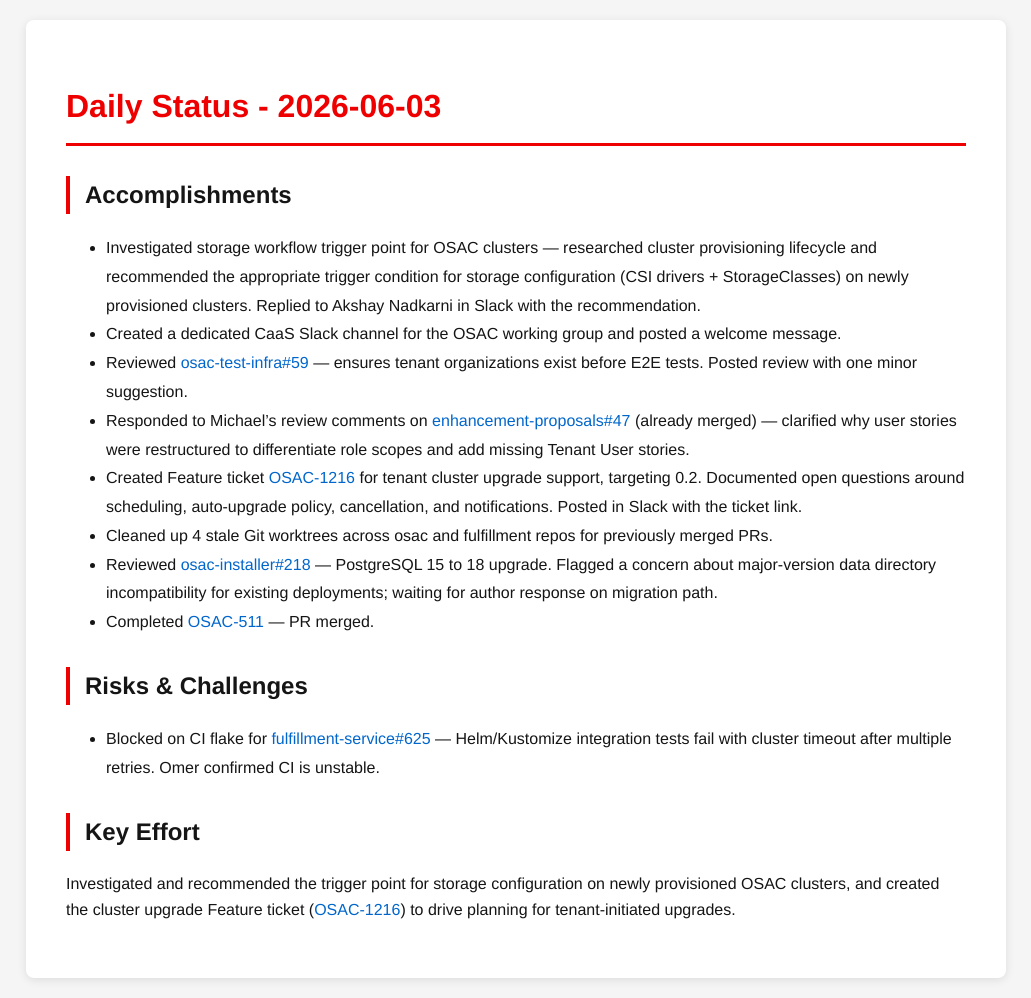
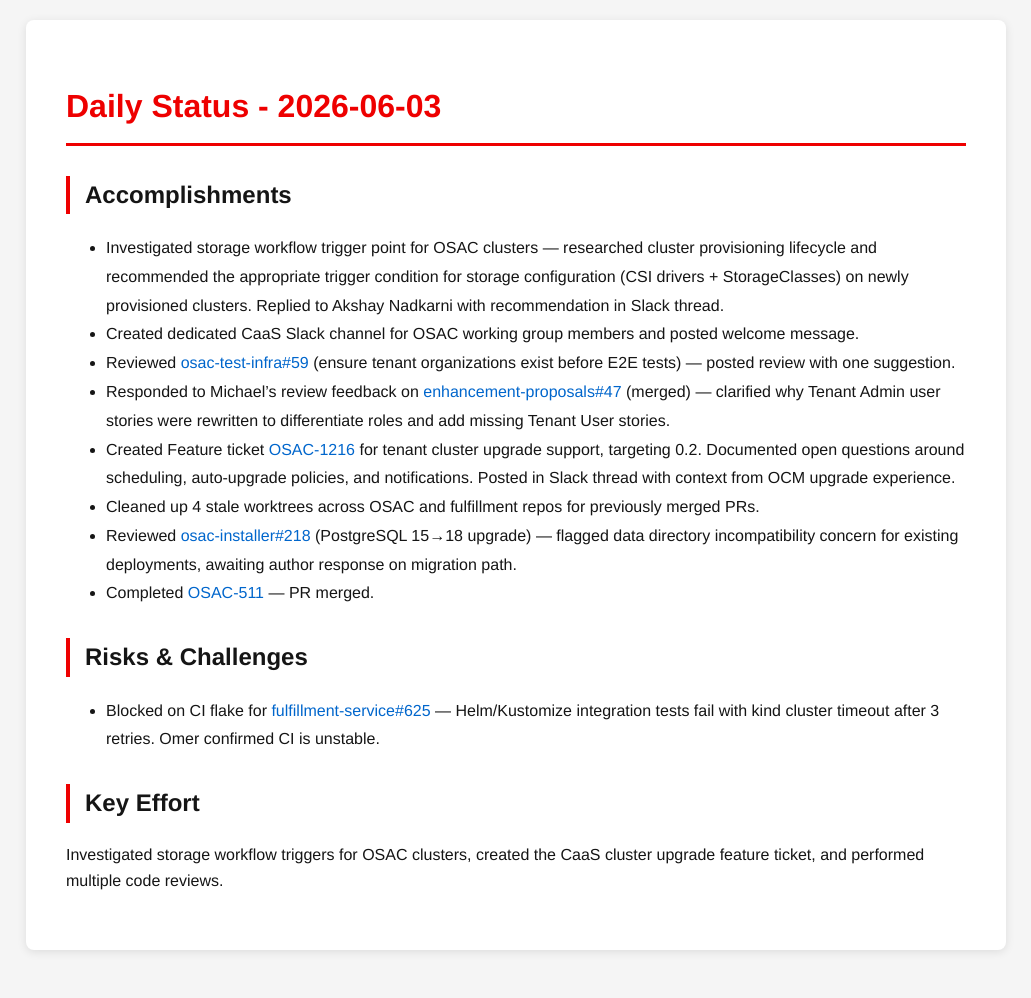
Before and after one commit to tzvatot/daily-status, a Jekyll site: the page built from 2026-06-03.md, in a window 1280 px wide. Shown: the whole page, without its empty margins (124-1155 px from the left). Built offline with Jekyll 4.4.1, drawn with Linux system fonts in a browser that asks for light colours; after the commit the page ends 970 px from its top, so only the background shows below that.

Commit message:
Daily status update - 2026-06-03

```diff
--- a/2026-06-03.md
+++ b/2026-06-03.md
@@ -7,17 +7,17 @@ date: 2026-06-03
 # Daily Status - 2026-06-03
 
 ## Accomplishments
-- Investigated storage workflow trigger point for OSAC clusters — researched cluster provisioning lifecycle and recommended the appropriate trigger condition for storage configuration (CSI drivers + StorageClasses) on newly provisioned clusters. Replied to Akshay Nadkarni in Slack with the recommendation.
-- Created a dedicated CaaS Slack channel for the OSAC working group and posted a welcome message.
-- Reviewed [osac-test-infra#59](https://github.com/osac-project/osac-test-infra/pull/59) — ensures tenant organizations exist before E2E tests. Posted review with one minor suggestion.
-- Responded to Michael's review comments on [enhancement-proposals#47](https://github.com/osac-project/enhancement-proposals/pull/47) (already merged) — clarified why user stories were restructured to differentiate role scopes and add missing Tenant User stories.
-- Created Feature ticket [OSAC-1216](https://redhat.atlassian.net/browse/OSAC-1216) for tenant cluster upgrade support, targeting 0.2. Documented open questions around scheduling, auto-upgrade policy, cancellation, and notifications. Posted in Slack with the ticket link.
-- Cleaned up 4 stale Git worktrees across osac and fulfillment repos for previously merged PRs.
-- Reviewed [osac-installer#218](https://github.com/osac-project/osac-installer/pull/218) — PostgreSQL 15 to 18 upgrade. Flagged a concern about major-version data directory incompatibility for existing deployments; waiting for author response on migration path.
+- Investigated storage workflow trigger point for OSAC clusters — researched cluster provisioning lifecycle and recommended the appropriate trigger condition for storage configuration (CSI drivers + StorageClasses) on newly provisioned clusters. Replied to Akshay Nadkarni with recommendation in Slack thread.
+- Created dedicated CaaS Slack channel for OSAC working group members and posted welcome message.
+- Reviewed [osac-test-infra#59](https://github.com/osac-project/osac-test-infra/pull/59) (ensure tenant organizations exist before E2E tests) — posted review with one suggestion.
+- Responded to Michael's review feedback on [enhancement-proposals#47](https://github.com/osac-project/enhancement-proposals/pull/47) (merged) — clarified why Tenant Admin user stories were rewritten to differentiate roles and add missing Tenant User stories.
+- Created Feature ticket [OSAC-1216](https://redhat.atlassian.net/browse/OSAC-1216) for tenant cluster upgrade support, targeting 0.2. Documented open questions around scheduling, auto-upgrade policies, and notifications. Posted in Slack thread with context from OCM upgrade experience.
+- Cleaned up 4 stale worktrees across OSAC and fulfillment repos for previously merged PRs.
+- Reviewed [osac-installer#218](https://github.com/osac-project/osac-installer/pull/218) (PostgreSQL 15→18 upgrade) — flagged data directory incompatibility concern for existing deployments, awaiting author response on migration path.
 - Completed [OSAC-511](https://redhat.atlassian.net/browse/OSAC-511) — PR merged.
 
 ## Risks & Challenges
-- Blocked on CI flake for [fulfillment-service#625](https://github.com/osac-project/fulfillment-service/pull/625) — Helm/Kustomize integration tests fail with cluster timeout after multiple retries. Omer confirmed CI is unstable.
+- Blocked on CI flake for [fulfillment-service#625](https://github.com/osac-project/fulfillment-service/pull/625) — Helm/Kustomize integration tests fail with kind cluster timeout after 3 retries. Omer confirmed CI is unstable.
 
 ## Key Effort
-Investigated and recommended the trigger point for storage configuration on newly provisioned OSAC clusters, and created the cluster upgrade Feature ticket ([OSAC-1216](https://redhat.atlassian.net/browse/OSAC-1216)) to drive planning for tenant-initiated upgrades.
+Investigated storage workflow triggers for OSAC clusters, created the CaaS cluster upgrade feature ticket, and performed multiple code reviews.
```
